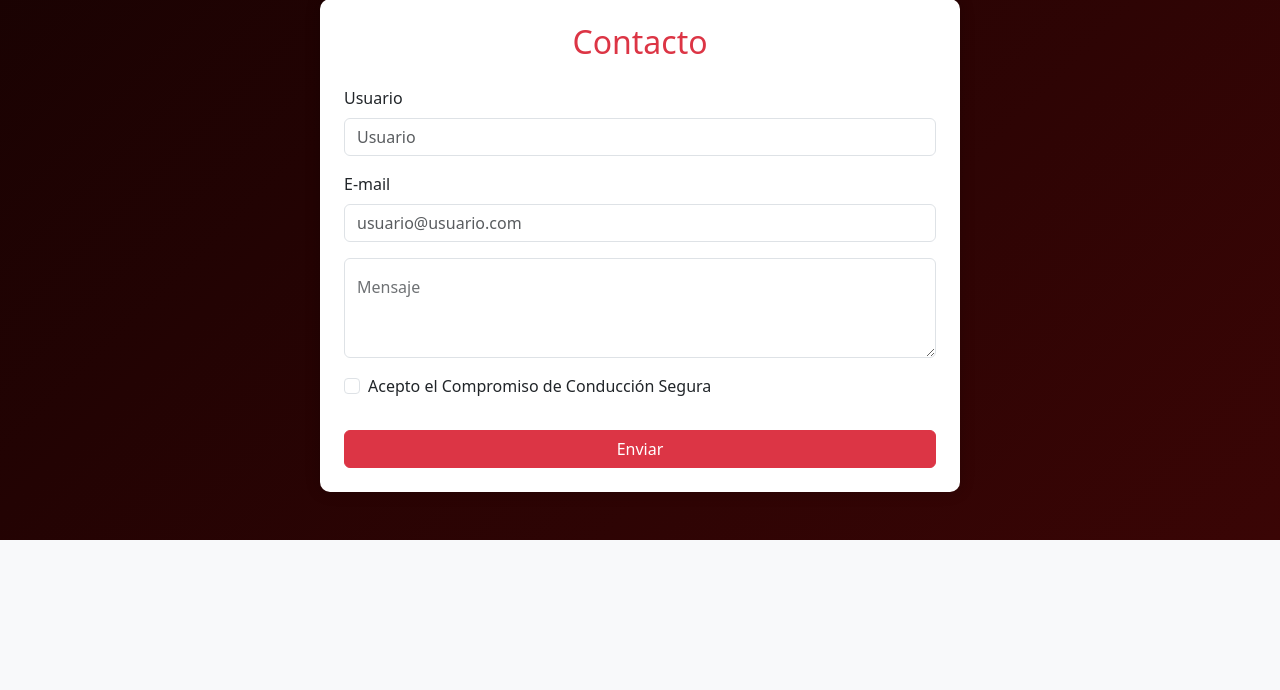
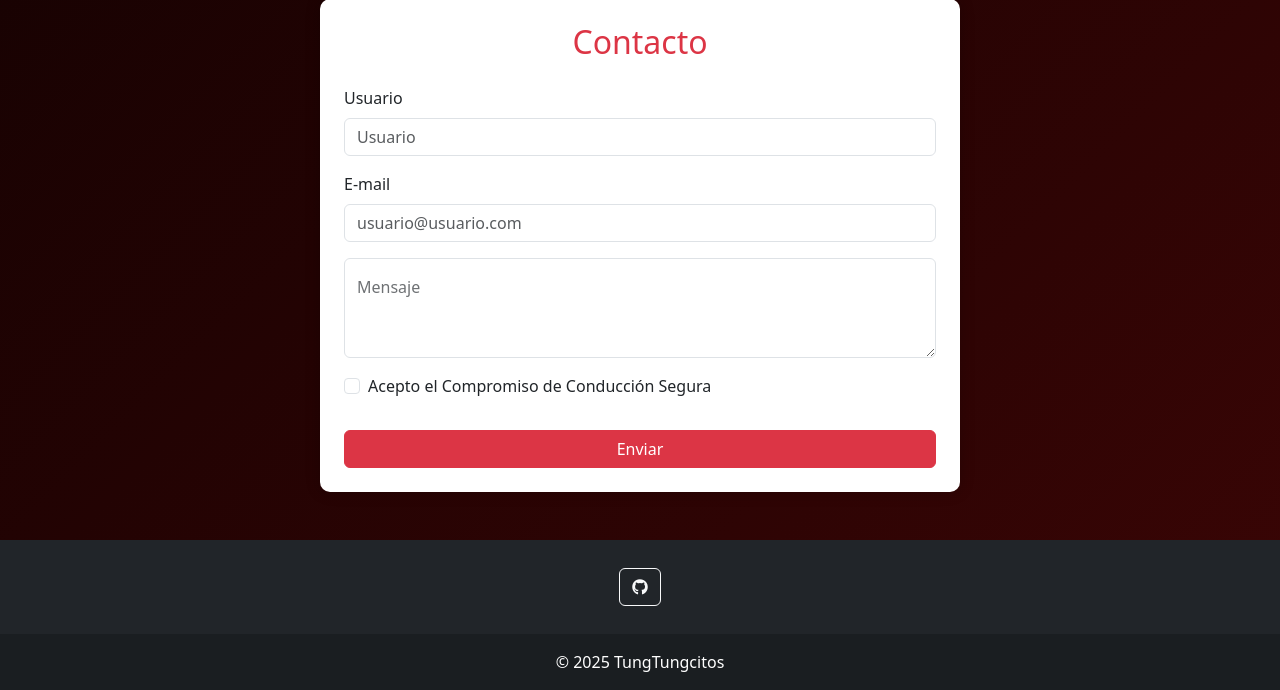
Before and after one commit to KarollJC/TungTung, a PHP site: page /Contacto.php in a window 1280 px wide. Shown: the part 1468-2158 px from the top of the page. Before the commit the page ends 2008 px from the top, so only its background shows below. Run offline with PHP 8.4, Linux system fonts and the light colour scheme.

Commit message:
Footer pagina Contacto

```diff
--- a/Pages/Contacto.php
+++ b/Pages/Contacto.php
@@ -6,6 +6,7 @@
     <title>Contacto</title>
     <link rel="stylesheet" href="css/bootstrap.min.css">
     <link rel="stylesheet" href="css/stylesContacto.css">
+    <link rel="stylesheet" href="https://cdnjs.cloudflare.com/ajax/libs/font-awesome/6.5.0/css/all.min.css">
     <style>
 
     </style>
@@ -119,6 +120,22 @@
         </div>
     </section>
 
+    <div>
+        <footer class="bg-dark text-center text-white">
+            <div class="container p-4 pb-0">
+                <section class="mb-4">
+                <a class="btn btn-outline-light btn-floating m-1" href="https://github.com/KarollJC/TungTung" role="button"
+                    ><i class="fab fa-github"></i
+                ></a>
+                </section>
+            </div>
+
+            <div class="text-center p-3" style="background-color: rgba(0, 0, 0, 0.2);">
+                © 2025 TungTungcitos
+            </div>
+        </footer>
+    </div>
+
     <script src="js/bootstrap.bundle.min.js"></script>
 </body>
 </html>
```
